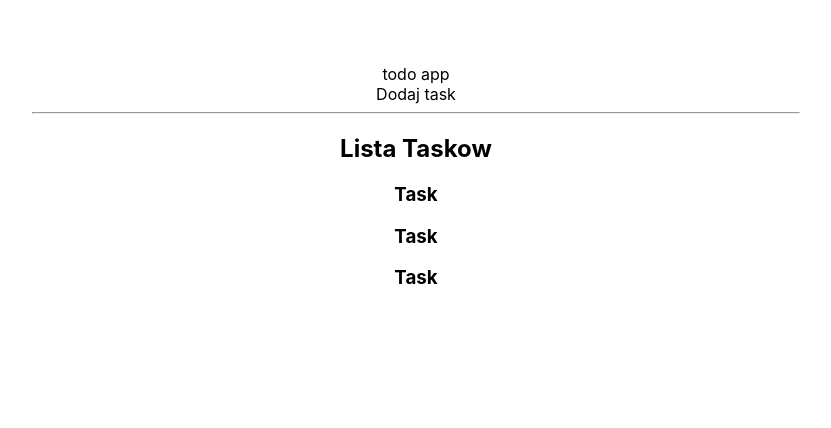
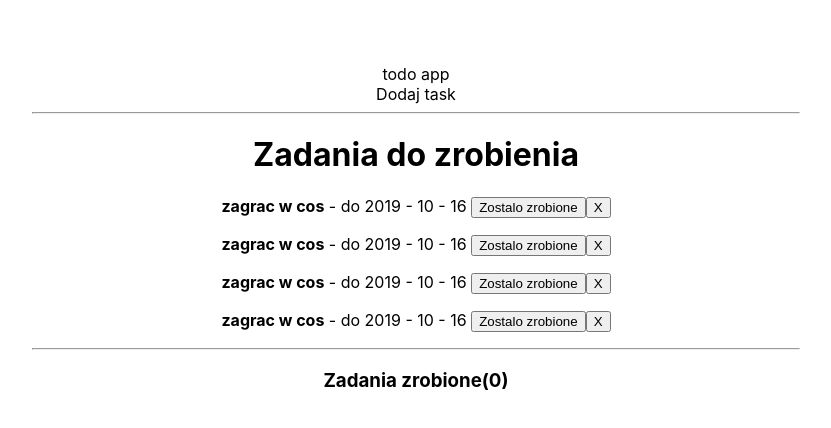
Before and after one commit to jacekmaciejak/todo-app, a React (Create React App) app: page / in a window 1280 px wide. Shown: the top 428 px of the page, without its empty margins (224-1055 px from the left). Built offline with nearby package versions, Linux system fonts and the light colour scheme.

Commit message:
New datas, methods, buttons

```diff
--- a/src/components/App.js
+++ b/src/components/App.js
@@ -4,13 +4,60 @@
 import TaskList from "./TaskList";
 
 class App extends Component {
-  state = {};
+  state = {
+    tasks: [
+      {
+        id: 0,
+        text: "zagrac w cos",
+        date: "2019 - 10 - 16",
+        important: true,
+        active: true,
+        finishDate: null
+      },
+      {
+        id: 1,
+        text: "zagrac w cos",
+        date: "2019 - 10 - 16",
+        important: false,
+        active: true,
+        finishDate: null
+      },
+      {
+        id: 2,
+        text: "zagrac w cos",
+        date: "2019 - 10 - 16",
+        important: true,
+        active: true,
+        finishDate: null
+      },
+      {
+        id: 3,
+        text: "zagrac w cos",
+        date: "2019 - 10 - 16",
+        important: true,
+        active: true,
+        finishDate: null
+      }
+    ]
+  };
+
+  deleteTask = id => {
+    console.log("delete w komponencie App");
+  };
+  changeTaskStatus = id => {
+    console.log("change w komponencie App");
+  };
+
   render() {
     return (
       <div className="App">
         todo app
         <AddTask />
-        <TaskList />
+        <TaskList
+          tasks={this.state.tasks}
+          delete={this.deleteTask}
+          change={this.changeTaskStatus}
+        />
       </div>
     );
   }
--- a/src/components/Task.js
+++ b/src/components/Task.js
@@ -1,7 +1,16 @@
 import * as React from "react";
 
-const Task = () => {
-  return <h3>Task</h3>;
+const Task = props => {
+  const { text, date, id } = props.task;
+
+  return (
+    <div>
+      <p>
+        <strong>{text}</strong> - do <span>{date} </span>
+        <button onClick={() => props.change(id)}>Zostalo zrobione</button>
+        <button onClick={() => props.delete(id)}>X</button>
+      </p>
+    </div>
+  );
 };
-
 export default Task;
--- a/src/components/TaskList.js
+++ b/src/components/TaskList.js
@@ -1,14 +1,27 @@
 import * as React from "react";
 import Task from "./Task";
 
-const TaskList = () => {
+const TaskList = props => {
+  const tasks = props.tasks.map(task => (
+    <Task
+      key={task.id}
+      task={task}
+      delete={props.delete}
+      change={props.change}
+    />
+  ));
+
   return (
-    <div>
-      <h2>Lista Taskow</h2>
-      <Task />
-      <Task />
-      <Task />
-    </div>
+    <>
+      <div className="active">
+        <h1>Zadania do zrobienia</h1>
+        {tasks}
+      </div>
+      <hr />
+      <div className="done">
+        <h3>Zadania zrobione(0)</h3>
+      </div>
+    </>
   );
 };
 
```
